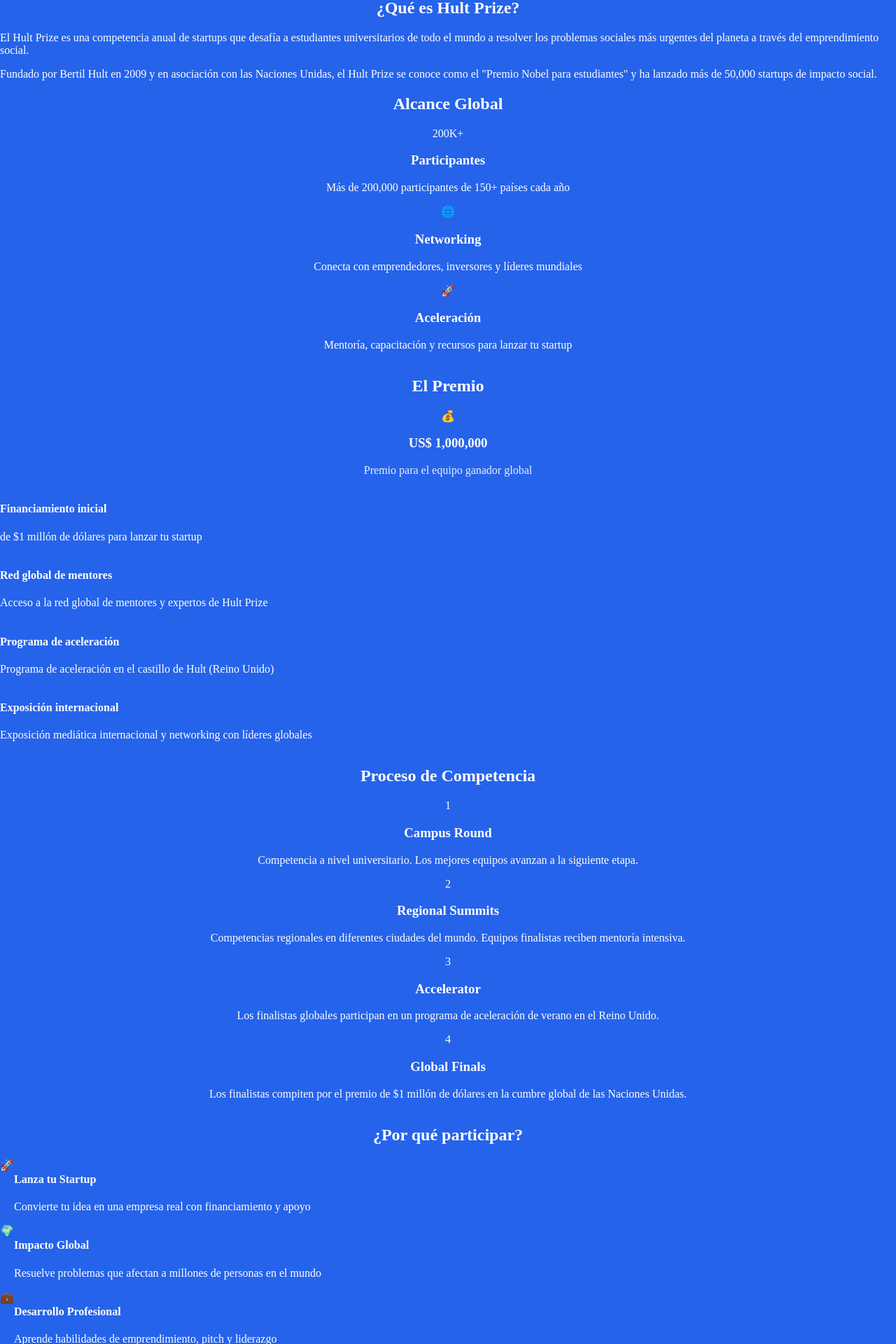
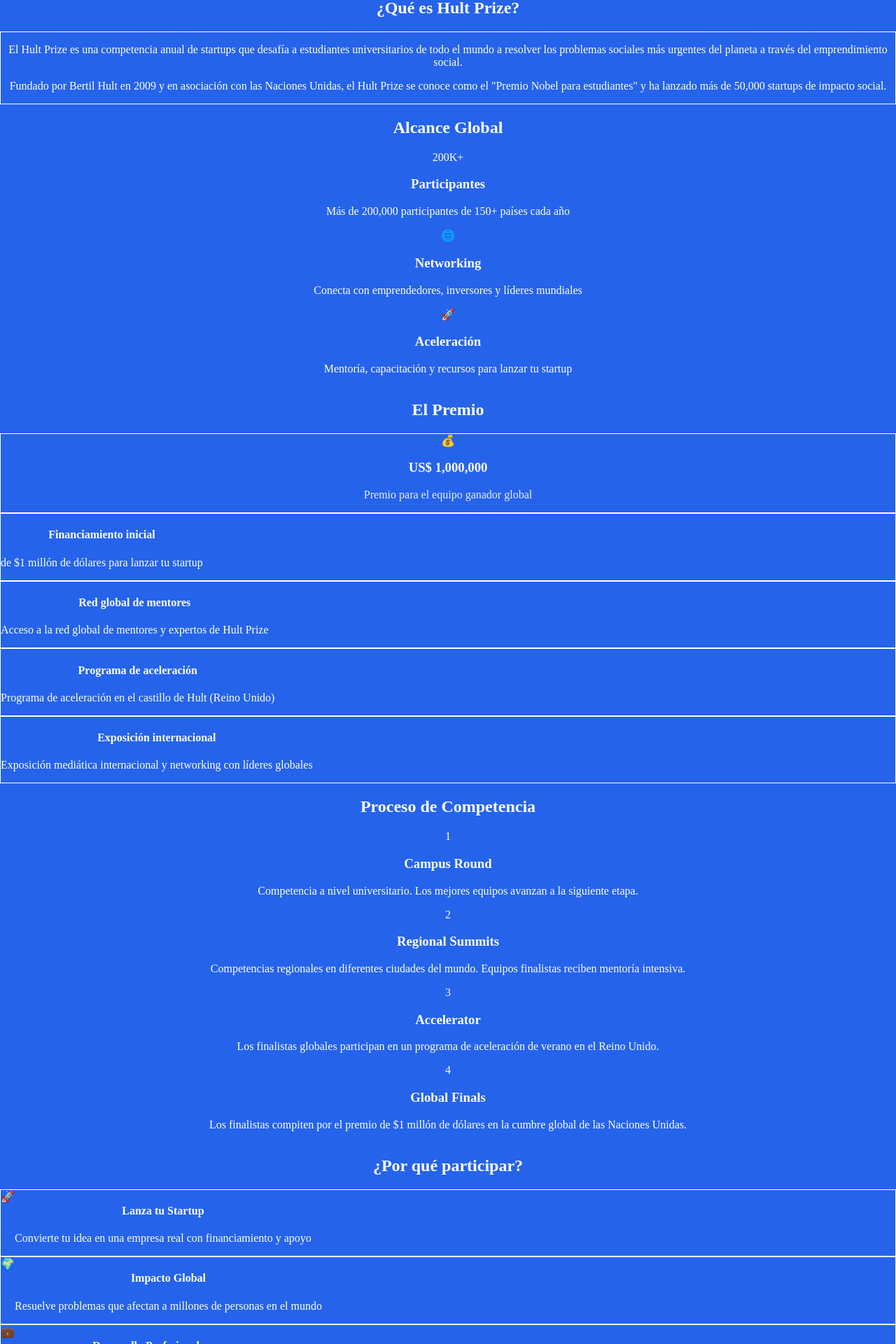
Before and after one commit to JuanAldairRamirezMendez/hult-prize-registro, an Angular app: page / in a window 1280 px wide. Shown: the part 620-2540 px from the top of the page at 70% size. Built offline with nearby package versions, Linux system fonts and the light colour scheme.

Commit message:
Add design improvements: white boxes with black text, fade-in animations, hover effects with scale and 3-degree rotation, and centered layout

```diff
--- a/src/app/pages/home/home.component.html
+++ b/src/app/pages/home/home.component.html
@@ -22,18 +22,16 @@
 </section>
 
 <!-- ¿Qué es Hult Prize? -->
-<section class="py-16 bg-white">
-  <div class="max-w-4xl mx-auto px-4">
-    <div class="text-center mb-12">
+<section class="py-16 bg-white animate-fade-in">
+  <div class="max-w-4xl mx-auto px-4 text-center">
     <h2 class="text-3xl md:text-4xl font-bold text-gray-900 mb-6">¿Qué es Hult Prize?</h2>
     <div class="w-24 h-1 bg-blue-600 mx-auto mb-8"></div>
-    </div>
 
-    <div class="prose prose-lg mx-auto text-gray-700">
-      <p class="text-lg leading-relaxed mb-6">
+    <div class="bg-white border border-gray-200 rounded-lg p-8 shadow-lg hover:scale-105 hover:rotate-3 transition-transform duration-300">
+      <p class="text-lg leading-relaxed mb-6 text-gray-700">
         El Hult Prize es una competencia anual de startups que desafía a estudiantes universitarios de todo el mundo a resolver los problemas sociales más urgentes del planeta a través del emprendimiento social.
       </p>
-      <p class="text-lg leading-relaxed">
+      <p class="text-lg leading-relaxed text-gray-700">
         Fundado por Bertil Hult en 2009 y en asociación con las Naciones Unidas, el Hult Prize se conoce como el "Premio Nobel para estudiantes" y ha lanzado más de 50,000 startups de impacto social.
       </p>
     </div>
@@ -41,16 +39,14 @@
 </section>
 
 <!-- Alcance Global -->
-<section class="py-16 bg-gray-50">
-  <div class="max-w-6xl mx-auto px-4">
-    <div class="text-center mb-12">
+<section class="py-16 bg-gray-50 animate-fade-in">
+  <div class="max-w-6xl mx-auto px-4 text-center">
     <h2 class="text-3xl md:text-4xl font-bold text-gray-900 mb-6">Alcance Global</h2>
     <div class="w-24 h-1 bg-blue-600 mx-auto mb-8"></div>
-    </div>
 
     <div class="grid grid-cols-1 md:grid-cols-3 gap-8">
       <!-- Estadística 1 -->
-      <div class="text-center">
+      <div class="bg-white text-black rounded-lg p-6 shadow-lg hover:scale-105 hover:rotate-3 transition-transform duration-300">
         <div class="bg-blue-600 text-white rounded-full w-20 h-20 flex items-center justify-center mx-auto mb-4 text-2xl font-bold">
           200K+
         </div>
@@ -59,7 +55,7 @@
       </div>
 
       <!-- Estadística 2 -->
-      <div class="text-center">
+      <div class="bg-white text-black rounded-lg p-6 shadow-lg hover:scale-105 hover:rotate-3 transition-transform duration-300">
         <div class="bg-green-600 text-white rounded-full w-20 h-20 flex items-center justify-center mx-auto mb-4 text-2xl font-bold">
           🌐
         </div>
@@ -68,7 +64,7 @@
       </div>
 
       <!-- Estadística 3 -->
-      <div class="text-center">
+      <div class="bg-white text-black rounded-lg p-6 shadow-lg hover:scale-105 hover:rotate-3 transition-transform duration-300">
         <div class="bg-purple-600 text-white rounded-full w-20 h-20 flex items-center justify-center mx-auto mb-4 text-2xl font-bold">
           🚀
         </div>
@@ -80,23 +76,21 @@
 </section>
 
 <!-- El Premio -->
-<section class="py-16 bg-white">
-  <div class="max-w-4xl mx-auto px-4">
-    <div class="text-center mb-12">
+<section class="py-16 bg-white animate-fade-in">
+  <div class="max-w-4xl mx-auto px-4 text-center">
     <h2 class="text-3xl md:text-4xl font-bold text-gray-900 mb-6">El Premio</h2>
     <div class="w-24 h-1 bg-blue-600 mx-auto mb-8"></div>
-    </div>
 
-    <div class="bg-gradient-to-r from-blue-600 to-purple-600 text-white rounded-lg p-8 mb-8">
+    <div class="bg-white border border-gray-200 rounded-lg p-8 mb-8 shadow-lg hover:scale-105 hover:rotate-3 transition-transform duration-300">
       <div class="text-center">
         <div class="text-5xl mb-4">💰</div>
-        <h3 class="text-3xl font-bold mb-2">US$ 1,000,000</h3>
-        <p class="text-xl opacity-90">Premio para el equipo ganador global</p>
+        <h3 class="text-3xl font-bold mb-2 text-gray-900">US$ 1,000,000</h3>
+        <p class="text-xl opacity-90 text-gray-700">Premio para el equipo ganador global</p>
       </div>
     </div>
 
     <div class="grid grid-cols-1 md:grid-cols-2 gap-6">
-      <div class="flex items-start space-x-4">
+      <div class="bg-white border border-gray-200 rounded-lg p-4 shadow-lg hover:scale-105 hover:rotate-3 transition-transform duration-300 flex items-start space-x-4">
         <div class="bg-blue-100 text-blue-600 rounded-full p-2 mt-1">
           <svg class="w-5 h-5" fill="currentColor" viewBox="0 0 20 20">
             <path fill-rule="evenodd" d="M10 18a8 8 0 100-16 8 8 0 000 16zm3.707-9.293a1 1 0 00-1.414-1.414L9 10.586 7.707 9.293a1 1 0 00-1.414 1.414l2 2a1 1 0 001.414 0l4-4z" clip-rule="evenodd"></path>
@@ -108,7 +102,7 @@
         </div>
       </div>
 
-      <div class="flex items-start space-x-4">
+      <div class="bg-white border border-gray-200 rounded-lg p-4 shadow-lg hover:scale-105 hover:rotate-3 transition-transform duration-300 flex items-start space-x-4">
         <div class="bg-blue-100 text-blue-600 rounded-full p-2 mt-1">
           <svg class="w-5 h-5" fill="currentColor" viewBox="0 0 20 20">
             <path fill-rule="evenodd" d="M10 18a8 8 0 100-16 8 8 0 000 16zm3.707-9.293a1 1 0 00-1.414-1.414L9 10.586 7.707 9.293a1 1 0 00-1.414 1.414l2 2a1 1 0 001.414 0l4-4z" clip-rule="evenodd"></path>
@@ -120,7 +114,7 @@
         </div>
       </div>
 
-      <div class="flex items-start space-x-4">
+      <div class="bg-white border border-gray-200 rounded-lg p-4 shadow-lg hover:scale-105 hover:rotate-3 transition-transform duration-300 flex items-start space-x-4">
         <div class="bg-blue-100 text-blue-600 rounded-full p-2 mt-1">
           <svg class="w-5 h-5" fill="currentColor" viewBox="0 0 20 20">
             <path fill-rule="evenodd" d="M10 18a8 8 0 100-16 8 8 0 000 16zm3.707-9.293a1 1 0 00-1.414-1.414L9 10.586 7.707 9.293a1 1 0 00-1.414 1.414l2 2a1 1 0 001.414 0l4-4z" clip-rule="evenodd"></path>
@@ -132,7 +126,7 @@
         </div>
       </div>
 
-      <div class="flex items-start space-x-4">
+      <div class="bg-white border border-gray-200 rounded-lg p-4 shadow-lg hover:scale-105 hover:rotate-3 transition-transform duration-300 flex items-start space-x-4">
         <div class="bg-blue-100 text-blue-600 rounded-full p-2 mt-1">
           <svg class="w-5 h-5" fill="currentColor" viewBox="0 0 20 20">
             <path fill-rule="evenodd" d="M10 18a8 8 0 100-16 8 8 0 000 16zm3.707-9.293a1 1 0 00-1.414-1.414L9 10.586 7.707 9.293a1 1 0 00-1.414 1.414l2 2a1 1 0 001.414 0l4-4z" clip-rule="evenodd"></path>
@@ -148,16 +142,14 @@
 </section>
 
 <!-- Proceso de Competencia -->
-<section class="py-16 bg-gray-50">
-  <div class="max-w-6xl mx-auto px-4">
-    <div class="text-center mb-12">
+<section class="py-16 bg-gray-50 animate-fade-in">
+  <div class="max-w-6xl mx-auto px-4 text-center">
     <h2 class="text-3xl md:text-4xl font-bold text-gray-900 mb-6">Proceso de Competencia</h2>
     <div class="w-24 h-1 bg-blue-600 mx-auto mb-8"></div>
-    </div>
 
     <div class="grid grid-cols-1 md:grid-cols-2 lg:grid-cols-4 gap-8">
       <!-- Paso 1 -->
-      <div class="text-center">
+      <div class="bg-white text-black rounded-lg p-6 shadow-lg hover:scale-105 hover:rotate-3 transition-transform duration-300 text-center">
         <div class="bg-blue-600 text-white rounded-full w-16 h-16 flex items-center justify-center mx-auto mb-4 text-xl font-bold">
           1
         </div>
@@ -166,7 +158,7 @@
       </div>
 
       <!-- Paso 2 -->
-      <div class="text-center">
+      <div class="bg-white text-black rounded-lg p-6 shadow-lg hover:scale-105 hover:rotate-3 transition-transform duration-300 text-center">
         <div class="bg-green-600 text-white rounded-full w-16 h-16 flex items-center justify-center mx-auto mb-4 text-xl font-bold">
           2
         </div>
@@ -175,7 +167,7 @@
       </div>
 
       <!-- Paso 3 -->
-      <div class="text-center">
+      <div class="bg-white text-black rounded-lg p-6 shadow-lg hover:scale-105 hover:rotate-3 transition-transform duration-300 text-center">
         <div class="bg-purple-600 text-white rounded-full w-16 h-16 flex items-center justify-center mx-auto mb-4 text-xl font-bold">
           3
         </div>
@@ -184,7 +176,7 @@
       </div>
 
       <!-- Paso 4 -->
-      <div class="text-center">
+      <div class="bg-white text-black rounded-lg p-6 shadow-lg hover:scale-105 hover:rotate-3 transition-transform duration-300 text-center">
         <div class="bg-red-600 text-white rounded-full w-16 h-16 flex items-center justify-center mx-auto mb-4 text-xl font-bold">
           4
         </div>
@@ -196,16 +188,14 @@
 </section>
 
 <!-- ¿Por qué participar? -->
-<section class="py-16 bg-white">
-  <div class="max-w-4xl mx-auto px-4">
-    <div class="text-center mb-12">
+<section class="py-16 bg-white animate-fade-in">
+  <div class="max-w-4xl mx-auto px-4 text-center">
     <h2 class="text-3xl md:text-4xl font-bold text-gray-900 mb-6">¿Por qué participar?</h2>
     <div class="w-24 h-1 bg-blue-600 mx-auto mb-8"></div>
-    </div>
 
     <div class="grid grid-cols-1 md:grid-cols-2 gap-8">
       <!-- Beneficio 1 -->
-      <div class="flex items-start space-x-4">
+      <div class="bg-white border border-gray-200 rounded-lg p-6 shadow-lg hover:scale-105 hover:rotate-3 transition-transform duration-300 flex items-start space-x-4">
         <div class="text-3xl">🚀</div>
         <div>
           <h4 class="text-lg font-semibold text-gray-900 mb-2">Lanza tu Startup</h4>
@@ -214,7 +204,7 @@
       </div>
 
       <!-- Beneficio 2 -->
-      <div class="flex items-start space-x-4">
+      <div class="bg-white border border-gray-200 rounded-lg p-6 shadow-lg hover:scale-105 hover:rotate-3 transition-transform duration-300 flex items-start space-x-4">
         <div class="text-3xl">🌍</div>
         <div>
           <h4 class="text-lg font-semibold text-gray-900 mb-2">Impacto Global</h4>
@@ -223,7 +213,7 @@
       </div>
 
       <!-- Beneficio 3 -->
-      <div class="flex items-start space-x-4">
+      <div class="bg-white border border-gray-200 rounded-lg p-6 shadow-lg hover:scale-105 hover:rotate-3 transition-transform duration-300 flex items-start space-x-4">
         <div class="text-3xl">💼</div>
         <div>
           <h4 class="text-lg font-semibold text-gray-900 mb-2">Desarrollo Profesional</h4>
@@ -232,7 +222,7 @@
       </div>
 
       <!-- Beneficio 4 -->
-      <div class="flex items-start space-x-4">
+      <div class="bg-white border border-gray-200 rounded-lg p-6 shadow-lg hover:scale-105 hover:rotate-3 transition-transform duration-300 flex items-start space-x-4">
         <div class="text-3xl">🤝</div>
         <div>
           <h4 class="text-lg font-semibold text-gray-900 mb-2">Red de Contactos</h4>
@@ -241,7 +231,7 @@
       </div>
 
       <!-- Beneficio 5 -->
-      <div class="flex items-start space-x-4">
+      <div class="bg-white border border-gray-200 rounded-lg p-6 shadow-lg hover:scale-105 hover:rotate-3 transition-transform duration-300 flex items-start space-x-4">
         <div class="text-3xl">🏆</div>
         <div>
           <h4 class="text-lg font-semibold text-gray-900 mb-2">Reconocimiento</h4>
@@ -253,7 +243,7 @@
 </section>
 
 <!-- Sección debajo del hero que renderiza el formulario -->
-<section class="py-12">
+<section class="py-12 animate-fade-in">
   <div class="max-w-4xl mx-auto px-4">
     <app-registro-form></app-registro-form>
   </div>
--- a/src/styles.css
+++ b/src/styles.css
@@ -15,3 +15,19 @@
 	margin: 0;
 	color: #fff;
 }
+
+/* Animations */
+@keyframes fadeIn {
+  from {
+    opacity: 0;
+    transform: translateY(20px);
+  }
+  to {
+    opacity: 1;
+    transform: translateY(0);
+  }
+}
+
+.animate-fade-in {
+  animation: fadeIn 0.8s ease-out forwards;
+}
```
Lines whose indentation alone changed are shown as unchanged.
